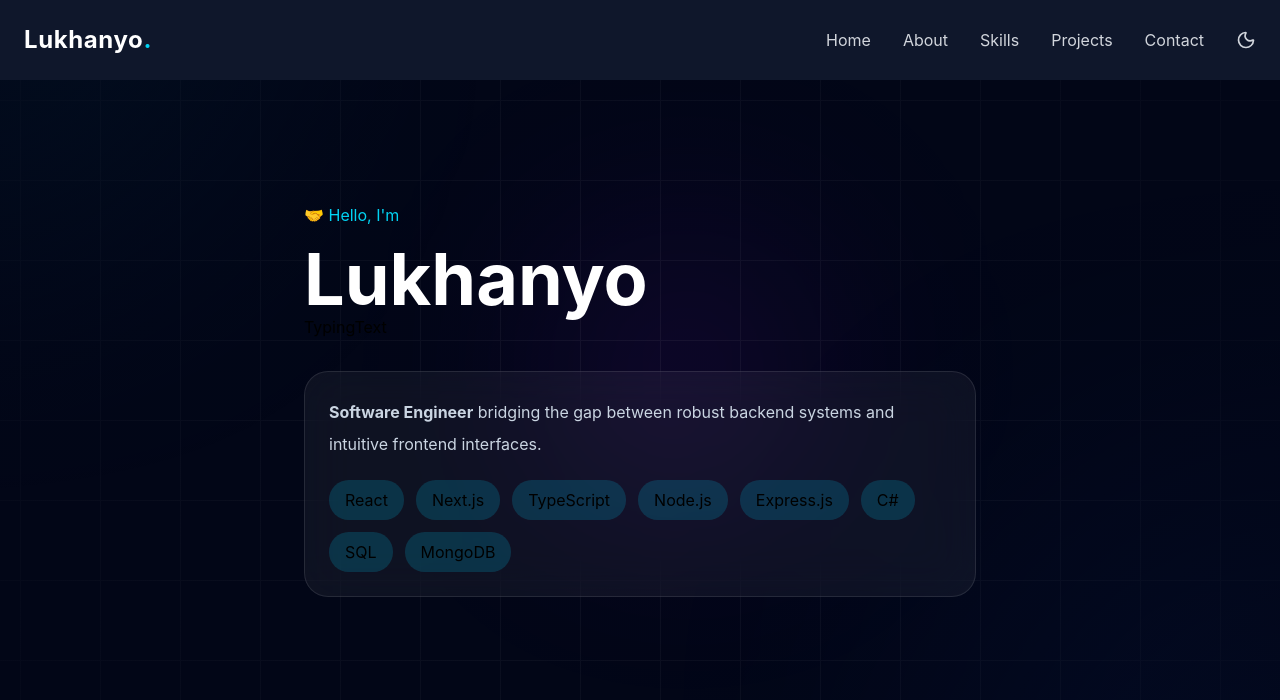
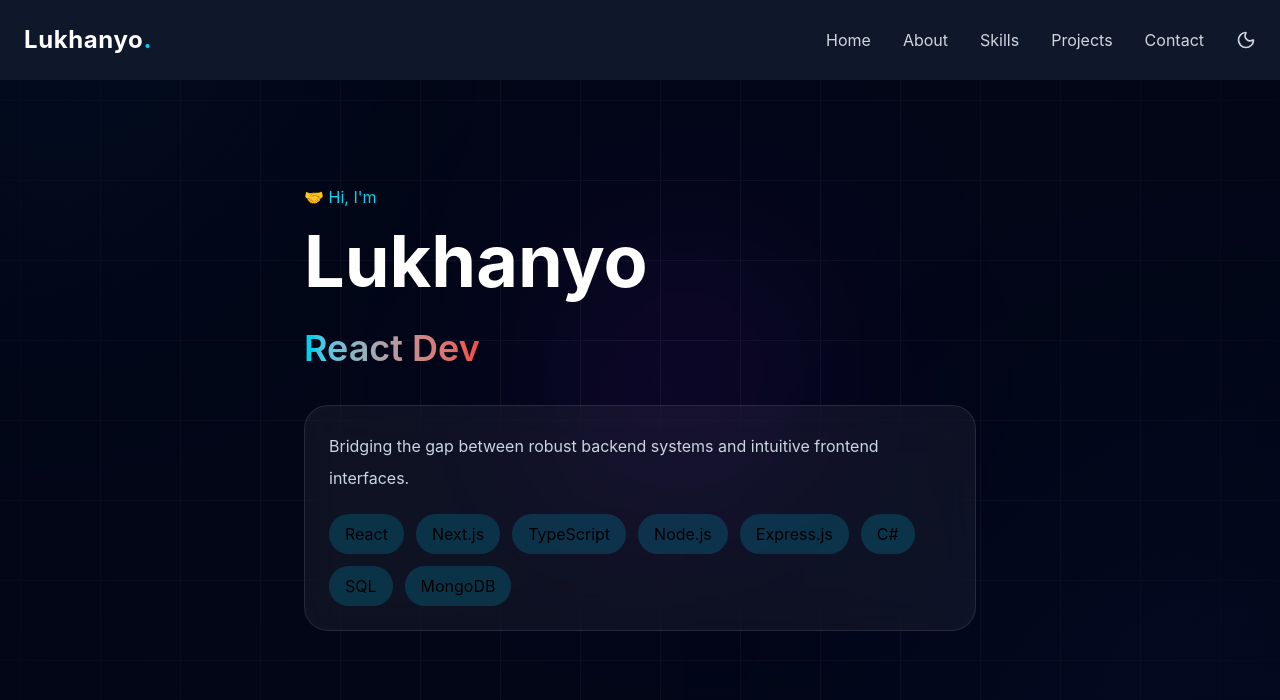
Before and after one commit to Luka2Lkay/lukhanyo-portfolio, a React (Vite) app: page / in a window 1280 px wide. Shown: the top 700 px of the page. Built offline with nearby package versions, Linux system fonts and the light colour scheme.

Commit message:
write the TypingText component

```diff
--- a/package.json
+++ b/package.json
@@ -16,6 +16,7 @@
     "lucide-react": "^1.22.0",
     "react": "^19.2.7",
     "react-dom": "^19.2.7",
+    "react-simple-typewriter": "^5.0.1",
     "tailwindcss": "^4.3.2"
   },
   "devDependencies": {
--- a/src/components/hero/Hero.jsx
+++ b/src/components/hero/Hero.jsx
@@ -27,7 +27,7 @@ function Hero() {
           transition={{ duration: 0.8 }}
           className="w-full max-w-2xl text-center lg:text-left"
         >
-          <p className="text-cyan-400 mb-4"> &#129309; Hello, I'm</p>
+          <p className="text-cyan-400 mb-4 md:mt-4"> &#129309; Hi, I'm</p>
 
           <h1 className="text-5xl md:text-6xl lg:text-7xl font-bold text-white">
             Lukhanyo
@@ -37,8 +37,7 @@ function Hero() {
 
           <div className="mt-8 rounded-3xl border border-white/10 bg-white/5 p-6 backdrop-blur-xl">
             <p className="leading-8 text-slate-300">
-              <strong>Software Engineer</strong> bridging the gap between robust
-              backend systems and intuitive frontend interfaces.
+              Bridging the gap between robust backend systems and intuitive frontend interfaces.
             </p>
 
             <div className="mt-5 flex flex-wrap gap-3">
--- a/src/components/typing_text/TypingText.jsx
+++ b/src/components/typing_text/TypingText.jsx
@@ -1,5 +1,35 @@
+import { motion } from "framer-motion";
+import { Typewriter } from "react-simple-typewriter";
+
 function TypingText() {
-  return <div>TypingText</div>;
+  return (
+    <motion.div
+      initial={{ opacity: 0, y: 20 }}
+      animate={{ opacity: 1, y: 5 }}
+      transition={{ duration: 0.6, delay: 0.4 }}
+      className="mt-4 flex min-h-[60px] items-center"
+    >
+      <h2 className="text-2xl font-semibold text-slate-300 md:text-3xl lg:text-4xl">
+        <span className="bg-gradient-to-r from-cyan-400 to-red-500 bg-clip-text text-transparent">
+          <Typewriter
+            words={[
+              "Full Stack Developer",
+              "React Developer",
+              "Frontend Engineer",
+              "Backend Developer",
+              "Problem Solver",
+            ]}
+            loop={false}
+            cursor
+            cursorStyle="_"
+            typeSpeed={100}
+            deleteSpeed={50}
+            delay={1000}
+          />
+        </span>
+      </h2>
+    </motion.div>
+  );
 }
 
 export default TypingText;
```
Also changed, not shown: 1 other file (tests, documents, lock files or other folders).
